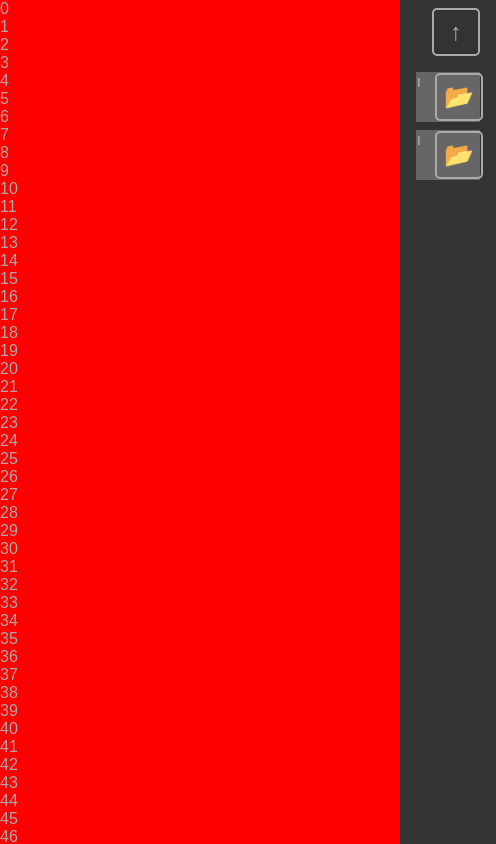
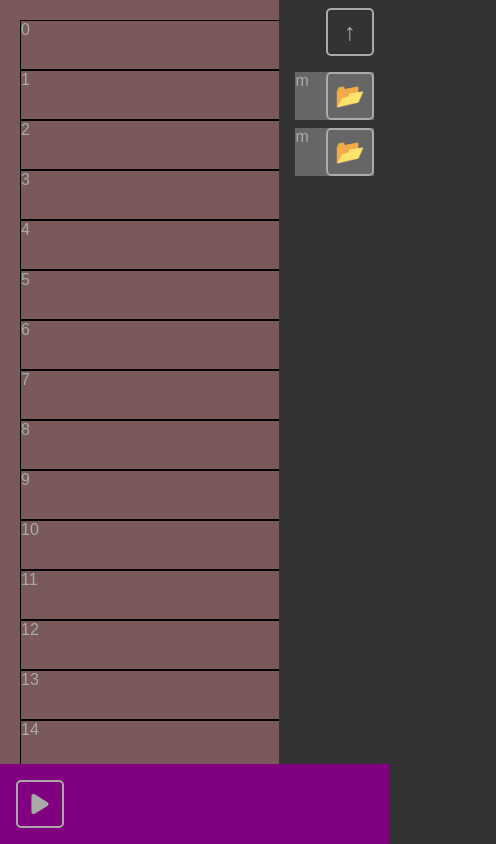
Before and after one commit to maro-ort/vlc-web, a React (Create React App) app: page / in a window 390 px wide. Shown: the top 844 px of the page, 496 px wide, since content can reach past the window. Built offline with nearby package versions, Linux system fonts and the light colour scheme.

Commit message:
🚧 Basic responsive layout

```diff
--- a/src/App.tsx
+++ b/src/App.tsx
@@ -23,10 +23,10 @@ const AppProvider: FC<{ children: ReactNode }> = ({ children }) => {
 const App: FC<{}> = () => {
   return (
     <AppProvider>
-      {/* <div id="drawer"> */}
-      <Playlist />
-      <FileBrowser />
-      {/* </div> */}
+      <section id="drawer">
+        <Playlist />
+        <FileBrowser />
+      </section>
       <Controls />
     </AppProvider>
   )
--- a/src/scss/main.scss
+++ b/src/scss/main.scss
@@ -16,24 +16,31 @@ html, body, #root {
 }
 
 #root {
+  display: grid;
+  grid-template-rows: 1fr max-content;
+  max-height: 100vh;
 
-  display: grid;
-  grid-template-columns: 400px auto;
-  grid-template-rows: auto max-content;
+  #drawer {
+    display: flex;
+    flex-grow: 1;
+    height: 100%;
+    overflow: hidden;
+    position: relative;
 
-  // display: flex;
-  // flex-direction: column;
+    #playlist {
+      flex-grow: 1;
+    }
 
-  // #drawer {
-  //   display: grid;
-  //   flex-grow: 1;
-  //   grid-template-columns: auto 400px;
-  // }
+    #filebrowser {
+      display: flex;
+      flex-direction: column;
+      max-width: 800px;
+    }
+  }
 }
 
 
 #controls {
   background-color: purple;
-  height: 100%;
-  grid-column: span 2;
+  padding: 16px;
 }
--- a/src/scss/sections/filebrowser.scss
+++ b/src/scss/sections/filebrowser.scss
@@ -2,17 +2,13 @@ $grid-gap: 1em;
 $item-margin: .5em 1em;
 
 #filebrowser {
-  max-width: 100%;
-
   .filebrowser {
-
     &__actions {
       align-items: end;
       display: grid;
       grid-gap: $grid-gap;
       grid-template-columns: 1fr auto;
       margin: $item-margin;
-
     }
 
     &__current {
@@ -32,9 +28,8 @@ $item-margin: .5em 1em;
     }
 
     &__items {
-      border-collapse: collapse;
-      table-layout: fixed;
-      width: 100%;
+      overflow-y: scroll;
+      max-height: 100%;
     }
 
     &__item {
@@ -61,7 +56,5 @@ $item-margin: .5em 1em;
 
       }
     }
-
-
   }
 }
--- a/src/scss/sections/playlist.scss
+++ b/src/scss/sections/playlist.scss
@@ -1,3 +1,7 @@
 #playlist {
-  background-color: red;
+  background-color: rgb(121, 89, 89);
+  box-sizing: border-box;
+  overflow-x: hidden;
+  overflow-y: auto;
+  padding: 20px;
 }
--- a/src/ui/FileBrowser.tsx
+++ b/src/ui/FileBrowser.tsx
@@ -31,12 +31,12 @@ const DirItem: FC<{
 }> = ({ file, browseTo }) => {
   return (
     <>
-      <td className="filebrowser__item-name" onClick={browseTo} title={file.name}>
+      <div className="filebrowser__item-name" onClick={browseTo} title={file.name}>
         {file.name}
-      </td>
-      <td onClick={browseTo} title={file.name}>
+      </div>
+      <div onClick={browseTo} title={file.name}>
         <button title="Open folder">📂</button>
-      </td>
+      </div>
     </>
   )
 }
@@ -49,15 +49,15 @@ const FileItem: FC<{
 
   return (
     <>
-      <td className="filebrowser__item-name" title={file.name}>
+      <div className="filebrowser__item-name" title={file.name}>
         {file.name}
         <div>{extension}</div>
-      </td>
-      <td>
+      </div>
+      <div>
         <button onClick={() => addToPlaylist(file)} title={`Add ${file.name} to pplaylist`}>
           <PlaySvg />
         </button>
-      </td>
+      </div>
     </>
   )
 }
@@ -110,20 +110,18 @@ const FileBrowser: FC<{}> = () => {
         <Path path={path} />
         <button onClick={browseToParent}>↑</button>
       </div>
-      <table className="filebrowser__items">
-        <tbody>
+      <div className="filebrowser__items">
         {itemList.dirs.map((file, i) => (
-            <tr key={i} className={cx('filebrowser__item', file.type)}>
+          <div key={i} className={cx('filebrowser__item', file.type)}>
             <DirItem file={file} browseTo={() => browseTo(file.path)} />
-            </tr>
+          </div>
         ))}
         {itemList.files.map((file, i) => (
-            <tr key={i} className={cx('filebrowser__item', file.type)}>
+          <div key={i} className={cx('filebrowser__item', file.type)}>
             <FileItem file={file} addToPlaylist={addToPlaylist} />
-            </tr>
+          </div>
         ))}
-        </tbody>
-      </table>
+      </div>
     </div>
   )
 }
--- a/src/ui/Playlist.tsx
+++ b/src/ui/Playlist.tsx
@@ -4,7 +4,9 @@ const Playlist: FC<{}> = () => {
   return (
     <section id="playlist">
       {[...Array(60)].map((v, i) => (
-        <div key={i}>{i}</div>
+        <div key={i} style={{ minWidth: '300px', height: '3em', border: '1px solid black' }}>
+          {i}
+        </div>
       ))}
     </section>
   )
```
Lines whose indentation alone changed are shown as unchanged.
